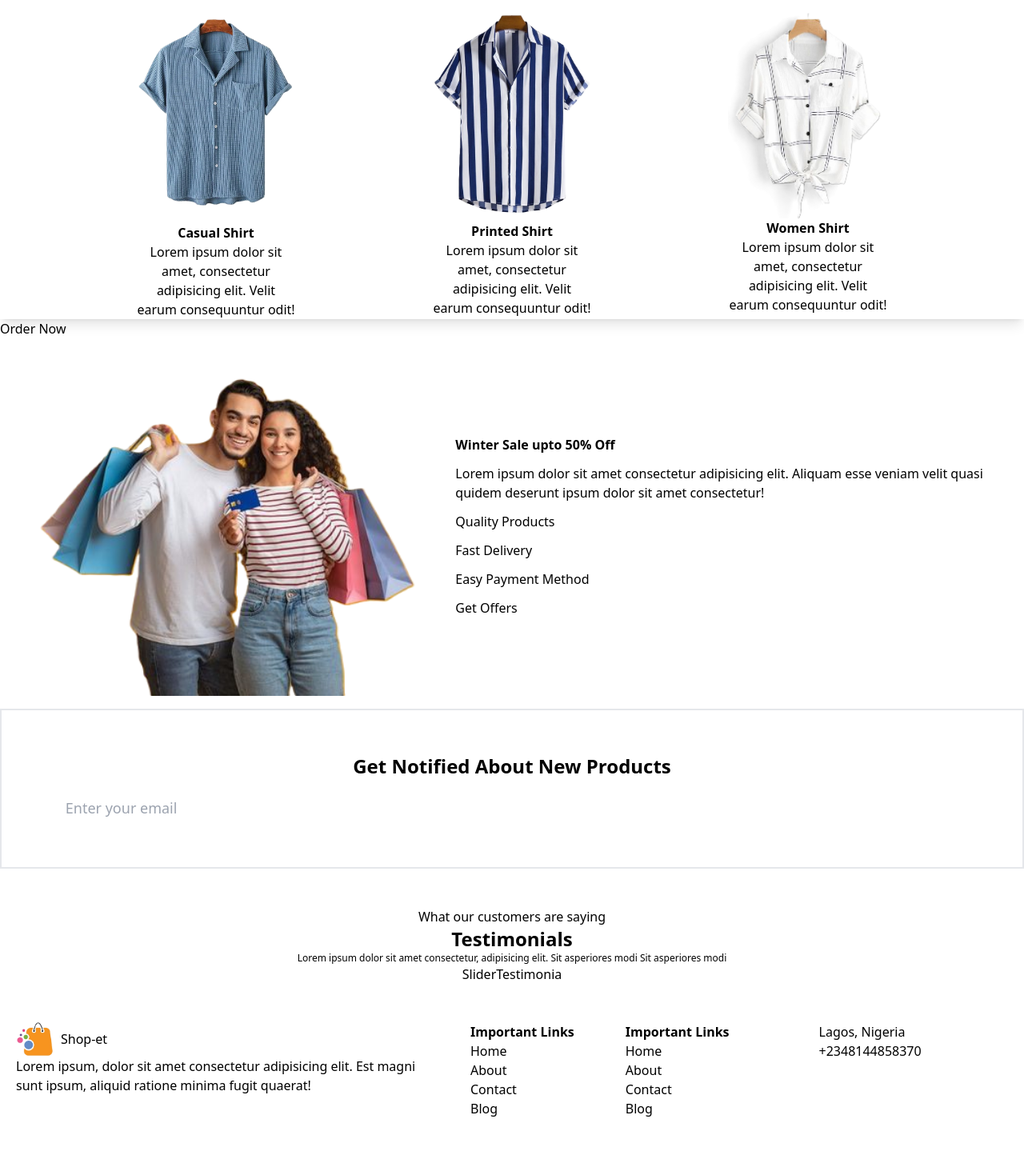
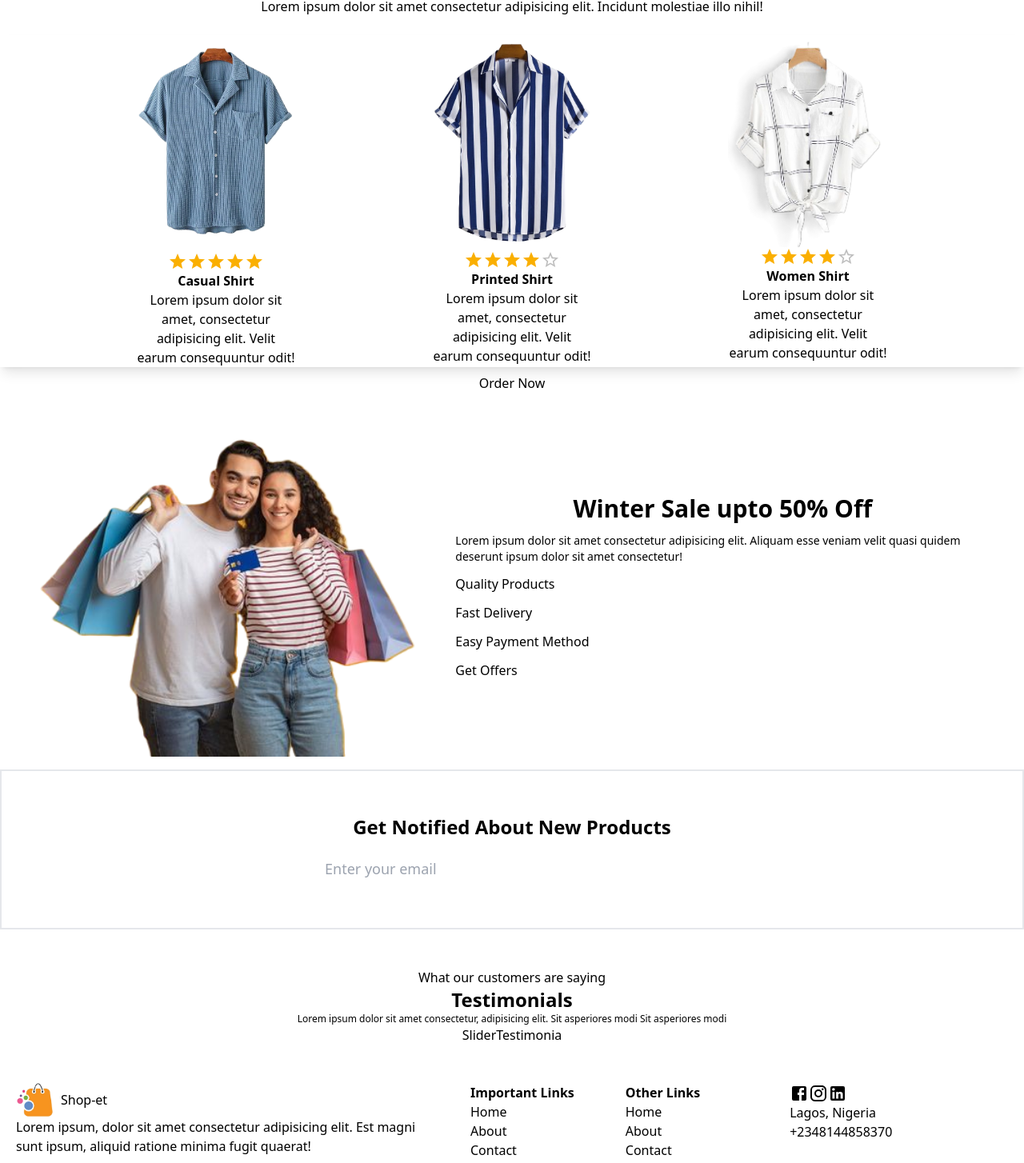
Before and after one commit to Kkebuka/shop-et, a React (Create React App) app: page / in a window 1280 px wide. Shown: the part 1296-2750 px from the top of the page at 80% size. Built offline with nearby package versions, Linux system fonts and the light colour scheme.

Commit message:
minor modification

```diff
--- a/src/components/BestGridView.js
+++ b/src/components/BestGridView.js
@@ -2,26 +2,27 @@ import React from "react";
 import shirt from "../assets/shirt/shirt.png";
 import shirt2 from "../assets/shirt/shirt3.png";
 import shirt1 from "../assets/shirt/shirt2.png";
+import Rating from "@mui/material/Rating";
 
 function BestGridView() {
   const bestImages = [
     {
       id: 0,
-      rating: "",
+      rating: 5,
       title: "Casual Shirt",
       image: shirt,
       text: "Lorem ipsum dolor sit amet, consectetur adipisicing elit. Velit earum consequuntur odit!",
     },
     {
       id: 1,
-      rating: "",
+      rating: 4,
       title: "Printed Shirt",
       image: shirt1,
       text: "Lorem ipsum dolor sit amet, consectetur adipisicing elit. Velit earum consequuntur odit!",
     },
     {
       id: 2,
-      rating: "",
+      rating: 4,
       title: "Women Shirt",
       image: shirt2,
       text: "Lorem ipsum dolor sit amet, consectetur adipisicing elit. Velit earum consequuntur odit!",
@@ -33,13 +34,20 @@ function BestGridView() {
         {bestImages.map((bestImage) => (
           <div key={bestImage.id} className="flex flex-col w-[200px]">
             {/* Space for rating star */}
+
             <img src={bestImage.image} alt="" className="" />
+            <div className="flex justify-center">
+              <Rating name="read-only" value={bestImage.rating} readOnly />
+            </div>
+
             <strong className="text-center">{bestImage.title}</strong>
             <p className="text-center">{bestImage.text}</p>
           </div>
         ))}
       </div>
-      <button>Order Now</button>
+      <div className="flex justify-center">
+        <button className="w-32 h-10 mx-auto">Order Now</button>
+      </div>
     </div>
   );
 }
--- a/src/components/Footer.js
+++ b/src/components/Footer.js
@@ -1,5 +1,8 @@
 import React from "react";
 import logo from "../assets/logo.png";
+import FacebookIcon from "@mui/icons-material/Facebook";
+import InstagramIcon from "@mui/icons-material/Instagram";
+import LinkedInIcon from "@mui/icons-material/LinkedIn";
 
 function Footer() {
   return (
@@ -30,7 +33,7 @@ function Footer() {
         </a>
       </div>
       <div>
-        <strong>Important Links</strong>
+        <strong>Other Links</strong>
         <a href="#">
           <p>Home</p>
         </a>
@@ -46,6 +49,9 @@ function Footer() {
       </div>
       <div className="lg:pl-12">
         {/* Social media icons */}
+        <FacebookIcon />
+        <InstagramIcon />
+        <LinkedInIcon />
         <div>
           <p>Lagos, Nigeria</p>
         </div>
--- a/src/components/Notify.js
+++ b/src/components/Notify.js
@@ -6,7 +6,7 @@ function Notify() {
       <strong className="text-2xl mb-4">Get Notified About New Products</strong>
       <input
         type="email"
-        className="w-[90%] px-4 h-10 lg-[400px] text-lg"
+        className="w-[90%] px-4 h-10 lg-[400px] text-lg lg:w-[500px]"
         placeholder="Enter your email"
       />
     </div>
--- a/src/components/TopGridView.js
+++ b/src/components/TopGridView.js
@@ -4,33 +4,34 @@ import women2 from "../assets/women/women2.jpg";
 import women3 from "../assets/women/women3.jpg";
 import women4 from "../assets/women/women4.jpg";
 import women5 from "../assets/hero/women.png";
+import StarIcon from "@mui/icons-material/Star";
 
 console.log(women);
 function TopGridView() {
   const gridProperty = [
-    { id: 0, title: "Women Ethic", color: "White", image: women, rating: "" },
+    { id: 0, title: "Women Ethic", color: "White", image: women, rating: 4.4 },
     {
       id: 1,
       title: "Women Western",
       color: "Red",
       image: women2,
-      rating: "",
+      rating: 4.6,
     },
     {
       id: 2,
       title: "Women Glasses",
       color: "Brown",
       image: women3,
-      rating: "",
+      rating: 5,
     },
     {
       id: 3,
       title: "Printed T-shirt",
       color: "Yellow",
       image: women5,
-      rating: "",
+      rating: 4.5,
     },
-    { id: 4, title: "Fancy Bags", color: "Pink", image: women4, rating: "" },
+    { id: 4, title: "Fancy Bags", color: "Pink", image: women4, rating: 4.7 },
   ];
   return (
     <div className="container mx-auto flex flex-col items-center space-y-5 lg:flex-row lg:justify-evenly ">
@@ -43,6 +44,9 @@ function TopGridView() {
           />
           <strong className="font-semibold mt-8">{single.title}</strong>
           <p className="text-sm text-gray-600">{single.color}</p>
+          <div className=" flex text-yellow-500">
+            <StarIcon /> <p className="text-black">{single.rating}</p>
+          </div>
         </div>
       ))}
     </div>
--- a/src/components/WinterSale.js
+++ b/src/components/WinterSale.js
@@ -12,15 +12,17 @@ function WinterSale() {
     <div className="  container mx-auto flex flex-col items-center justify-evenly lg:flex-row mb-4">
       <img src={woman} alt="woman with bags" className="w-[500px] " />
       <div className="px-4 py-6 flex flex-col gap-3 lg:w-[700px]">
-        <strong>Winter Sale upto 50% Off</strong>
-        <p>
+        <strong className="text-2xl text-center lg:text-3xl ">
+          Winter Sale upto 50% Off
+        </strong>
+        <p className="text-sm ">
           Lorem ipsum dolor sit amet consectetur adipisicing elit. Aliquam esse
           veniam velit quasi quidem deserunt ipsum dolor sit amet consectetur!
         </p>
         {qualities.map((quality) => (
           <div key={quality.key}>
             {/* icon here */}
-            <h2>{quality.text}</h2>
+            <h2 className="text-">{quality.text}</h2>
           </div>
         ))}
       </div>
```
